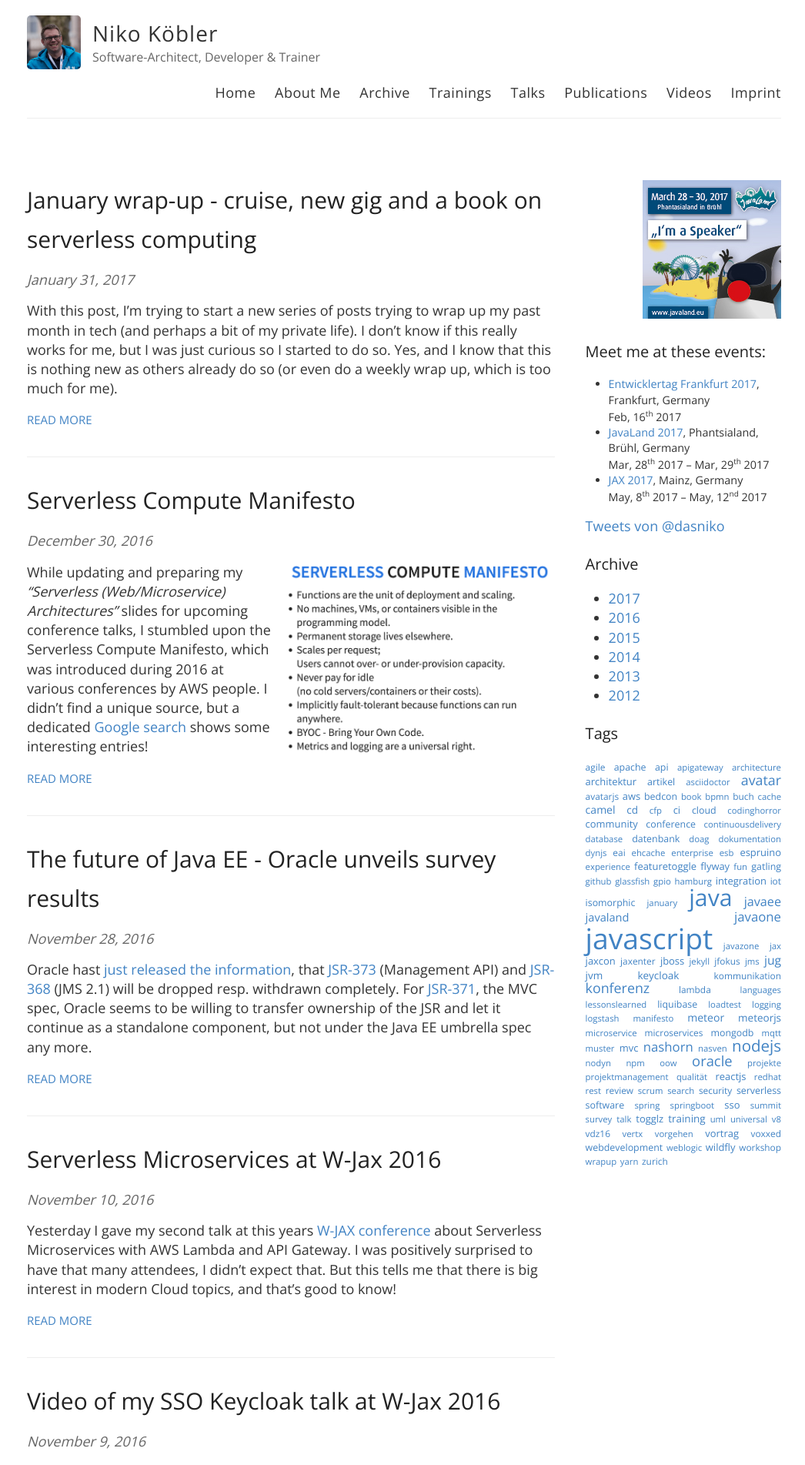
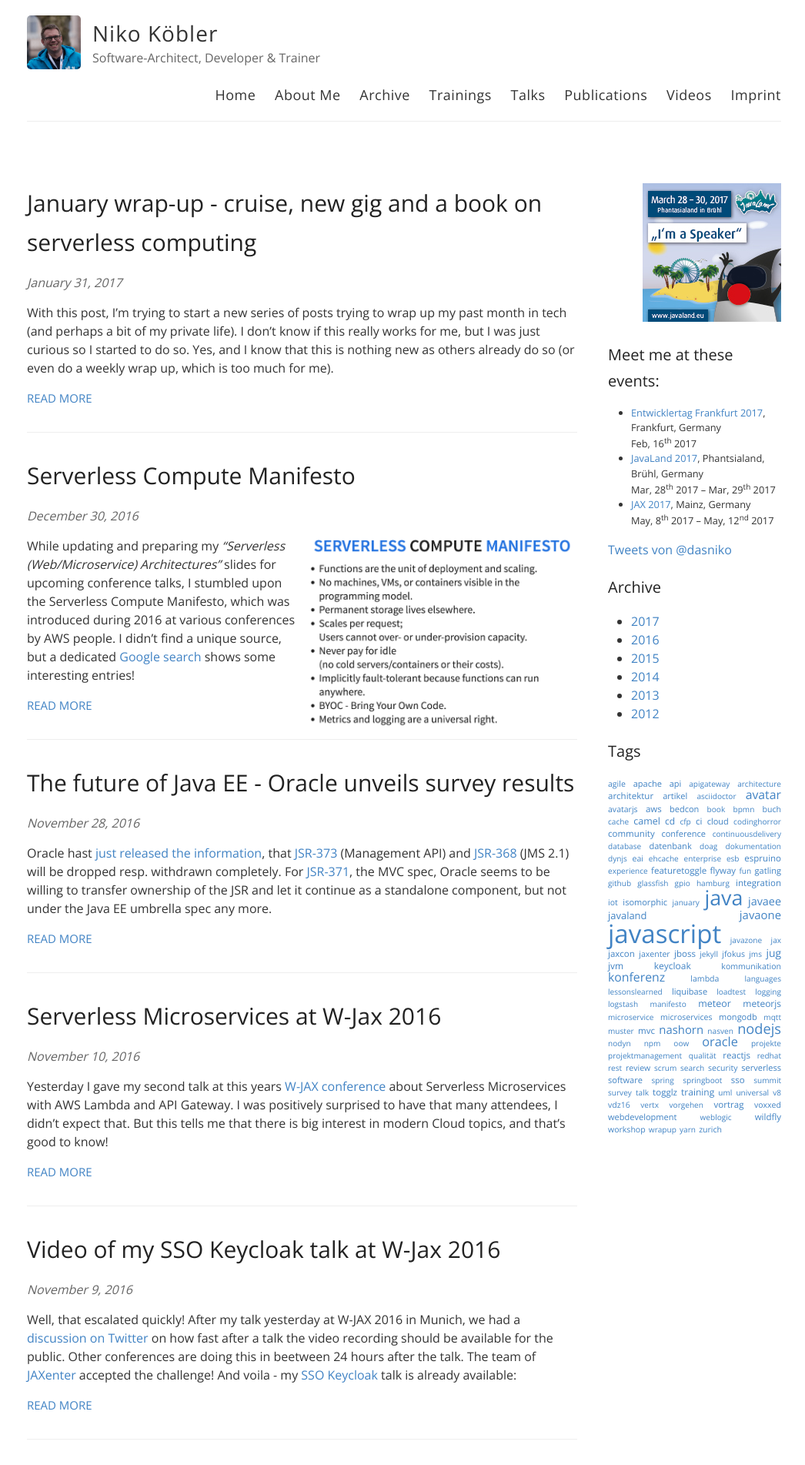
Before and after one commit to dasniko/dasniko.github.io, a Jekyll site: the page built from index.html, in a window 1280 px wide. Shown: the top 1903 px of the page at 77% size, without its empty margins (115-1161 px from the left). Built offline with Jekyll 4.4.1, drawn with Linux system fonts in a browser that asks for light colours; nearby versions of some CDN libraries; comment, search, counter and statistics services are not loaded.

Commit message:
make the font size slightly smaller

```diff
--- a/_sass/_custom.scss
+++ b/_sass/_custom.scss
@@ -1,6 +1,6 @@
 .maincontent {
   float: left;
-  width: 72%;
+  width: 75%;
   padding-right: 20px;
   @include mobile {
     float: none;
@@ -11,7 +11,7 @@
 
 .sidebar {
   float: right;
-  width: 28%;
+  width: 25%;
   margin-top: 30px;
   padding-left: 20px;
   @include mobile {
--- a/style.scss
+++ b/style.scss
@@ -19,7 +19,7 @@
 
 body {
 	background: $white;
-  font: 18px/1.4 $helveticaNeue;
+  font: 16px/1.5 $helveticaNeue;
   font-weight: 300;
   color: $darkGray;
 }
```
